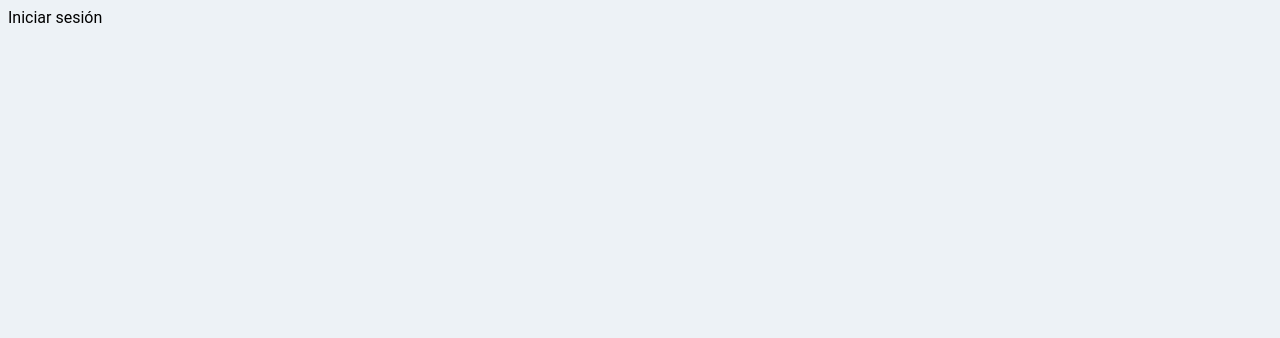
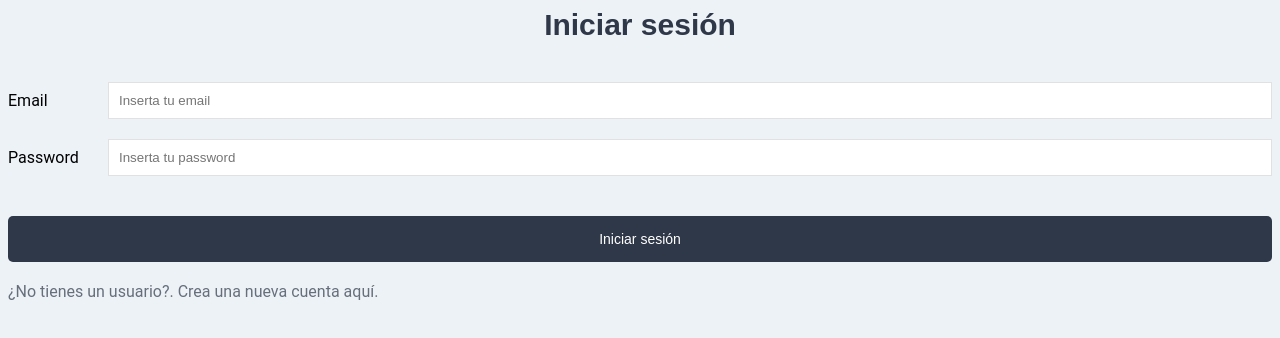
Before and after one commit to mikenieva/ih-react-proyecto-final-abril-2021, a React (Create React App) app: page / in a window 1280 px wide. Shown: the top 338 px of the page. Built offline with nearby package versions, Linux system fonts and the light colour scheme.

Commit message:
Iniciar sesión

```diff
--- a/src/App.js
+++ b/src/App.js
@@ -1,5 +1,6 @@
 import Login  from './components/auth/Login'
 import NuevaCuenta from './components/auth/NuevaCuenta'
+import Proyectos from './components/proyectos/ListadoProyectos'
 
 import {
   BrowserRouter as Router,
@@ -27,6 +28,11 @@ function App() {
                 component={NuevaCuenta}
                 exact
               />
+              <Route
+                path="/proyectos"
+                component={Proyectos}
+                exact
+              />
             </Switch>
           </Router>
       </AuthState>
--- a/src/components/auth/Login.js
+++ b/src/components/auth/Login.js
@@ -1,9 +1,112 @@
-import React from 'react'
+import React, { useState, useContext, useEffect } from 'react'
+import { Link } from 'react-router-dom'
 
-export default function Login() {
+import AuthContext from './../../context/autenticacion/AuthContext'
+
+export default function Login(props) {
+
+    // Extraer los valores del context
+    // YO NECESITO UTILIZAR VALROES GLOBALES en este componente
+
+    const authContext = useContext(AuthContext)
+    const { autenticado, iniciarSesion } = authContext
+
+    const [datosFormulario, setDatosFormulario] = useState({
+        email: "",
+        password: ""
+    })
+
+
+    const {email, password} = datosFormulario
+
+    useEffect(() => {
+        if(autenticado){
+            props.history.push('/proyectos')
+        }
+        return
+    }, [ autenticado ])
+
+
+    const monitoreoCambiosFormulario = (event) => {
+        console.log(event.target.value)
+
+        setDatosFormulario({
+            ...datosFormulario,
+            [event.target.name]: event.target.value
+        })
+
+    }
+
+    const enviarDatos = (event) => {
+        // CONECTARME CON EL ESTADO GLOBAL.
+        // ENVIAR LOS DATOS DEL FORMULARIO HACIA UNA FUNCIÓN QUE SE CONECTE CON EL BACKEND Y MONGODB PARA CONFIRMAR QUE ES EL USUARIO
+        event.preventDefault()
+
+        iniciarSesion({
+            email,
+            password
+        })
+
+
+
+    }
+
+
+
     return (
         <div>
-            Iniciar sesión
+            <h1>Iniciar sesión</h1>
+
+            <form onSubmit={(e) => {enviarDatos(e)}}>
+                <div className="campo-form">
+                    <label>Email</label>
+                    <input
+                        type="email"
+                        id="email"
+                        name="email"
+                        placeholder="Inserta tu email"
+                        onChange={(e) => {monitoreoCambiosFormulario(e)}}
+                        value={email}
+                    />
+                </div>
+                <div className="campo-form">
+                    <label>Password</label>
+                    <input
+                        type="password"
+                        id="password"
+                        name="password"
+                        placeholder="Inserta tu password"
+                        onChange={(e) => {monitoreoCambiosFormulario(e)}}
+                        value={password}
+                    />
+                </div>
+
+                <div className="campo-form">
+                    <input
+                        type="submit"
+                        className="btn btn-primario btn-block"
+                        value="Iniciar sesión"
+                    />
+
+
+                </div>
+
+
+
+                <Link to={'/nueva-cuenta'} className="enlace-cuenta">
+                    ¿No tienes un usuario?. Crea una nueva cuenta aquí.
+
+                </Link>
+
+
+
+
+
+
+
+            </form>
+
+
         </div>
     )
 }
--- a/src/components/auth/NuevaCuenta.js
+++ b/src/components/auth/NuevaCuenta.js
@@ -1,10 +1,9 @@
-import React, { useState, useContext } from 'react'
+import React, { useState, useContext, useEffect } from 'react'
 import { Link } from 'react-router-dom'
 
 import AuthContext from './../../context/autenticacion/AuthContext'
 
-
-export default function NuevaCuenta() {
+export default function NuevaCuenta(props) {
 
     // 1. FUNCIONES
     // A. ACCESO AL CONTEXTO
@@ -23,6 +22,16 @@ export default function NuevaCuenta() {
     const { nombre, email, password, confirmar } = datosUsuarioFormulario
 
 
+
+    // C. USEEFFECT - MONITOREO DE CAMBIOS
+    useEffect(() => {
+        if(autenticado){
+           props.history.push('/proyectos')
+        }
+
+        return
+
+    }, [ autenticado ])
 
     const monitoreoCambios = (event) => {
 
@@ -106,9 +115,6 @@ export default function NuevaCuenta() {
                     />
                 </div>
 
-
-
-
             </form>
 
                 <Link to="/" className="enlace-cuenta">
--- /dev/null
+++ b/src/components/proyectos/ListadoProyectos.js
@@ -0,0 +1,9 @@
+import React from 'react'
+
+export default function ListadoProyectos() {
+    return (
+        <div>
+            Esta es mi lista de proyectos
+        </div>
+    )
+}
--- a/src/context/autenticacion/AuthReducer.js
+++ b/src/context/autenticacion/AuthReducer.js
@@ -4,6 +4,17 @@ export default (state, action) => {
     switch(action.type){
 
         case "REGISTRO_EXITOSO":
+            // GUARDA EL TOKEN EN EL NAVEGADOR
+            localStorage.setItem('token', action.payload.token)
+
+            // MODIFICACIÓN DEL ESTADO GLOBAL
+            return {
+                ...state,
+                autenticado: true
+            }
+
+
+        case "LOGIN_EXITOSO":
             // GUARDA EL TOKEN EN EL NAVEGADOR
             localStorage.setItem('token', action.payload.token)
 
--- a/src/context/autenticacion/AuthState.js
+++ b/src/context/autenticacion/AuthState.js
@@ -70,6 +70,24 @@ const AuthState = (props) => {
         }
     }
 
+    const iniciarSesion = async (datos) => {
+        try {
+
+            const respuesta = await clienteAxios.post("/api/auth", datos)
+            dispatch({
+                type: "LOGIN_EXITOSO",
+                payload: respuesta.data
+            })
+
+        } catch(e){
+            console.log(e)
+            return
+        }
+
+
+    }
+
+
     // D. RETORNO
     return (
         <AuthContext.Provider
@@ -77,7 +95,8 @@ const AuthState = (props) => {
                 mensaje: state.mensaje,
                 autenticado: state.autenticado,
                 usuario: state.usuario,
-                registrarUsuario
+                registrarUsuario,
+                iniciarSesion
             }}
         >
             {props.children}
```
